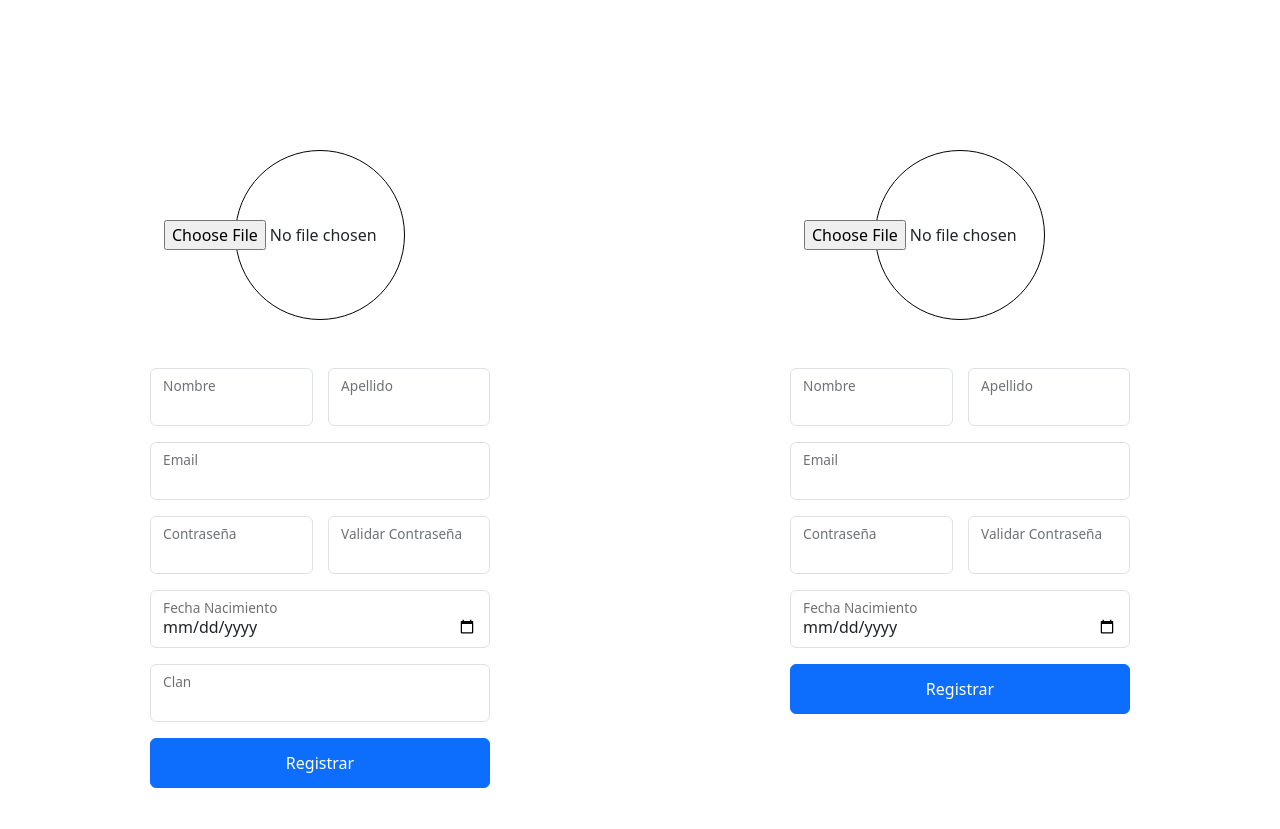
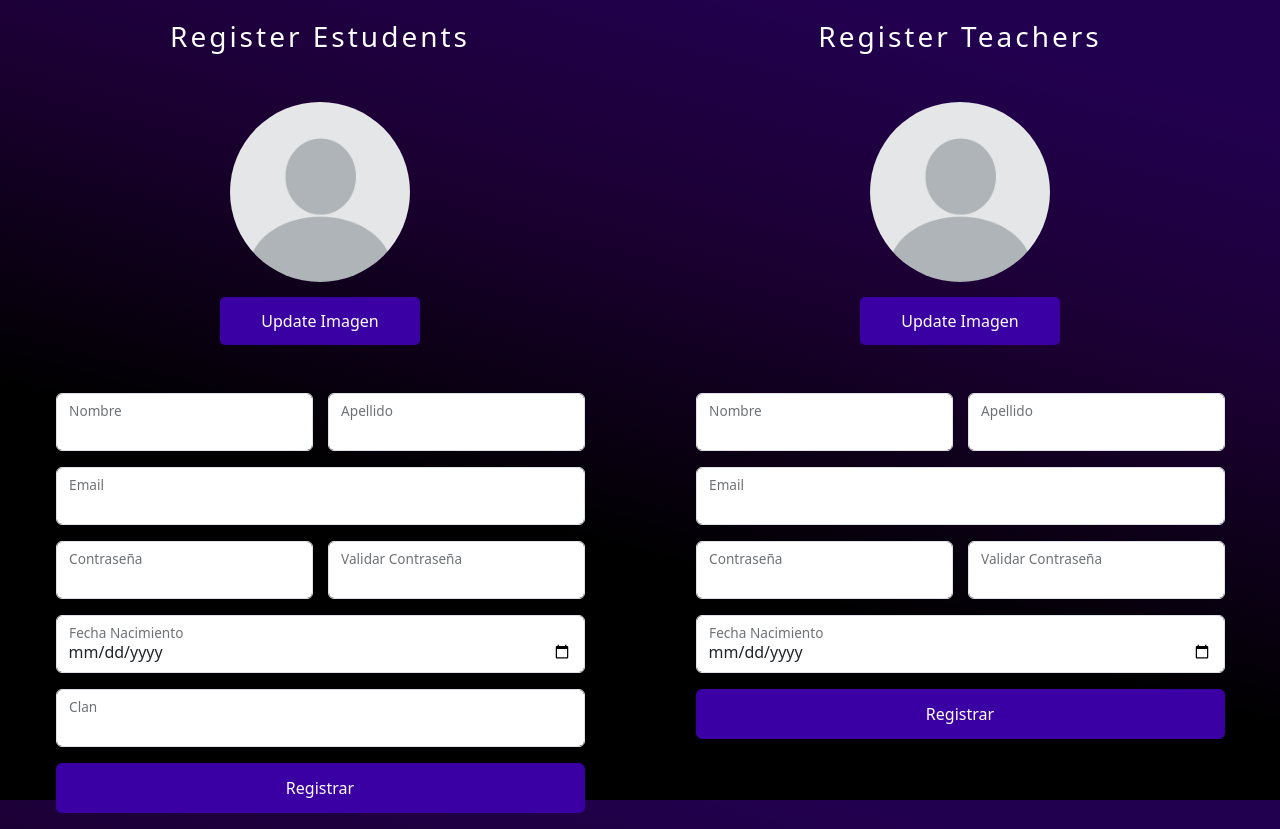
Before and after one commit to Jhamile08/Riwi-Mindset, a plain HTML site: page RiwiMindset/RiwiMindset-Proceso/General/administrador/index.html in a window 1280 px wide. Before the commit the page ends 804 px from the top, so only its background shows below. Drawn offline with nearby package versions, Linux system fonts and the light colour scheme.

Commit message:
Se terminan estilos de los formularios

```diff
--- a/RiwiMindset/RiwiMindset-Proceso/General/administrador/index.html
+++ b/RiwiMindset/RiwiMindset-Proceso/General/administrador/index.html
@@ -14,95 +14,101 @@
     <div class="containerForms">
         <div id="containerFormEstudents">
             <form>
+                <div class="titleEstudents mb-5">
+                    <h3>Register Estudents</h3>
+                </div>
                 <div class="containerImg containerForms2 mb-5">
-                    <div class="containerImagen">
-                        <input type="file" placeholder="CargarImagen">
-                    </div>
+                    <img src="./images/profile.png" id="profilePictureEstudents">
+                    <label for="inputFileEstudents">Update Imagen</label>
+                    <input type="file" accept="image/jpeg, image/png, image/jpg" id="inputFileEstudents" required>
                 </div>
                 <div class="containerForms1 mb-3">
                     <div class="form-floating">
-                        <input type="text" id="nombre" class="form-control">
+                        <input type="text" id="nombre" class="form-control" required>
                         <label for="nombre">Nombre</label>
                     </div>
                     <div class="form-floating">
-                        <input type="text" id="apellido" class="form-control">
+                        <input type="text" id="apellido" class="form-control" required>
                         <label for="apellido">Apellido</label>
                     </div>
                 </div>
                 <div class="containerForms2 mb-3">
                     <div class="form-floating">
-                        <input type="text" id="email" class="form-control">
+                        <input type="text" id="email" class="form-control" required>
                         <label for="email">Email</label>
                     </div>
                 </div>
                 <div class="containerForms1 mb-3">
                     <div class="form-floating ">
-                        <input type="password" id="contraseña" class="form-control">
+                        <input type="password" id="contraseña" class="form-control" required>
                         <label for="contraseña">Contraseña</label>
                     </div>
                     <div class="form-floating">
-                        <input type="password" id="validarContraseña" class="form-control">
+                        <input type="password" id="validarContraseña" class="form-control" required>
                         <label for="validarContraseña">Validar Contraseña</label>
                     </div>
                 </div>
                 <div class="containerForms2 mb-3">
                     <div class="form-floating">
-                        <input type="date" id="fechaNacimiento" class="form-control">
+                        <input type="date" id="fechaNacimiento" class="form-control" required>
                         <label for="fechaNacimiento">Fecha Nacimiento</label>
                     </div>
                 </div>
                 <div class="containerForms2 mb-3">
                     <div class="form-floating">
-                        <input type="text" id="clan" class="form-control">
+                        <input type="text" id="clan" class="form-control" required>
                         <label for="clan">Clan</label>
                     </div>
                 </div>
                 <div class="containerForms2 mb-3 button">
-                    <button class="btn btn-primary">Registrar</button>
+                    <button class="btn">Registrar</button>
                 </div>
         </div>
         </form>
         <div id="containerFormTeachers">
             <form>
+                <div class="titleTeachers mb-5">
+                    <h3>Register Teachers</h3>
+                </div>
                 <div class="containerImg containerForms2 mb-5">
-                    <div class="containerImagen">
-                        <input type="file" placeholder="CargarImagen">
-                    </div>
+                    <img src="./images/profile.png" id="profilePictureTeachers">
+                    <label for="inputFileTeachers">Update Imagen</label>
+                    <input type="file" accept="image/jpeg, image/png, image/jpg" id="inputFileTeachers" required>
                 </div>
                 <div class="containerForms1 mb-3">
                     <div class="form-floating">
-                        <input type="text" id="nombre" class="form-control">
+                        <input type="text" id="nombre" class="form-control" required>
                         <label for="nombre">Nombre</label>
                     </div>
                     <div class="form-floating">
-                        <input type="text" id="apellido" class="form-control">
+                        <input type="text" id="apellido" class="form-control" required>
                         <label for="apellido">Apellido</label>
                     </div>
                 </div>
                 <div class="containerForms2 mb-3">
                     <div class="form-floating">
-                        <input type="text" id="email" class="form-control">
+                        <input type="text" id="email" class="form-control" required>
                         <label for="email">Email</label>
                     </div>
                 </div>
                 <div class="containerForms1 mb-3">
                     <div class="form-floating ">
-                        <input type="password" id="contraseña" class="form-control">
+                        <input type="password" id="contraseña" class="form-control" required>
                         <label for="contraseña">Contraseña</label>
                     </div>
                     <div class="form-floating">
-                        <input type="password" id="validarContraseña" class="form-control">
+                        <input type="password" id="validarContraseña" class="form-control" required>
                         <label for="validarContraseña">Validar Contraseña</label>
                     </div>
                 </div>
                 <div class="containerForms2 mb-3">
                     <div class="form-floating">
-                        <input type="date" id="fechaNacimiento" class="form-control">
+                        <input type="date" id="fechaNacimiento" class="form-control" required>
                         <label for="fechaNacimiento">Fecha Nacimiento</label>
                     </div>
                 </div>
                 <div class="containerForms2 mb-3 button">
-                    <button class="btn btn-primary">Registrar</button>
+                    <button class="btn">Registrar</button>
                 </div>
         </div>
         </form>
@@ -113,6 +119,7 @@
     <script src="https://cdn.jsdelivr.net/npm/bootstrap@5.3.2/dist/js/bootstrap.bundle.min.js"
         integrity="sha384-C6RzsynM9kWDrMNeT87bh95OGNyZPhcTNXj1NW7RuBCsyN/o0jlpcV8Qyq46cDfL"
         crossorigin="anonymous"></script>
+    <script src="./script.js"></script>
 </body>
 
 </html>
--- /dev/null
+++ b/RiwiMindset/RiwiMindset-Proceso/General/administrador/script.js
@@ -0,0 +1,12 @@
+let profilePicEstudents = document.getElementById("profilePictureEstudents");
+let inputFileEstudents = document.getElementById("inputFileEstudents");
+let profilePicTeachers = document.getElementById("profilePictureTeachers");
+let inputFileTeachers = document.getElementById("inputFileTeachers")
+
+inputFileEstudents.onchange = function(){
+    profilePicEstudents.src = URL.createObjectURL(inputFileEstudents.files[0]);
+}
+
+inputFileTeachers.onchange = function(){
+    profilePicTeachers.src = URL.createObjectURL(inputFileTeachers.files[0]);
+}
--- a/RiwiMindset/RiwiMindset-Proceso/General/administrador/stylesAdmin.css
+++ b/RiwiMindset/RiwiMindset-Proceso/General/administrador/stylesAdmin.css
@@ -3,6 +3,13 @@
     padding: 0;
 }
 
+body{
+     background: rgb(0, 0, 0);
+    background: linear-gradient(15deg,
+      rgba(0, 0, 0, 1) 50vh,
+      rgba(27, 0, 50, 1) 90vh,
+      rgba(34, 0, 80, 1) 90%);
+}
 
 .containerForms {
     display: flex;
@@ -10,7 +17,7 @@
     justify-content: center;
     width: 100%;
     height: 100vh;
-    padding: 0;
+    padding-top: 20px;
 }
 
 .containerForms #containerFormEstudents {
@@ -20,7 +27,12 @@
     align-items: center;
     height: 100%;
     width: 50%;
-    padding: 150px;
+}
+
+.containerForms #containerFormEstudents .titleEstudents{
+    text-align: center;
+    color: #ffff;
+    letter-spacing: 3px;
 }
 
 .containerForms #containerFormEstudents .containerForms1 {
@@ -42,24 +54,48 @@
 .containerForms #containerFormEstudents form .containerForms2 button{
     width: 100%;
     height: 50px;
+    background-color: #3B00A4;
+    border-color: #3B00A4;
+    color: #ffff;
+}
+
+.containerForms #containerFormEstudents form .containerForms2 button:hover{
+    background-color: #1C004D;
 }
 
 .containerForms #containerFormEstudents .containerImg{
     display: flex;
+    flex-direction: column;
     align-items: center;
     justify-content: center;
+    gap: 15px;
 }
 
-.containerForms #containerFormEstudents .containerImagen{
-    display: flex;
-    align-items: center;
-    justify-content: center;
-    width: 170px;
-    height: 170px;
-    border-radius: 100px;
-    border: 1px solid black;
-    padding: 5px;
+.containerForms #containerFormEstudents .containerImg label{
+  display: block;
+  width: 200px;
+  background-color: #3B00A4;
+  color: #fff;
+  padding: 12px;
+  border-radius: 5px;
+  cursor: pointer;
+  text-align: center;
+  transition: all ease 0.3s;
+}
 
+.containerForms #containerFormEstudents .containerImg label:hover{
+    background-color: #1C004D;
+    transition: all ease 0.3s;
+}
+
+.containerForms #containerFormEstudents .containerImg input{
+    display: none;
+}
+
+.containerForms #containerFormEstudents .containerImg img{
+    width: 180px;
+    height: 180px;
+    border-radius: 50%;
 }
 
 .containerForms #containerFormTeachers {
@@ -69,8 +105,14 @@
     align-items: center;
     height: 100%;
     width: 50%;
-    padding: 150px;
 }
+
+.containerForms #containerFormTeachers .titleTeachers{
+    text-align: center;
+    color: #ffff;
+    letter-spacing: 3px;
+}
+
 
 .containerForms #containerFormTeachers .containerForms1 {
     display: flex;
@@ -88,22 +130,47 @@
 
 .containerForms #containerFormTeachers .containerImg{
     display: flex;
+    flex-direction: column;
     align-items: center;
     justify-content: center;
+    gap: 15px;
 }
 
-.containerForms #containerFormTeachers .containerImagen{
-    display: flex;
-    align-items: center;
-    justify-content: center;
-    width: 170px;
-    height: 170px;
-    border-radius: 100px;
-    border: 1px solid black;
-    padding: 5px;
+.containerForms #containerFormTeachers .containerImg label{
+  display: block;
+  width: 200px;
+  background-color: #3B00A4;
+  color: #fff;
+  padding: 12px;
+  border-radius: 5px;
+  cursor: pointer;
+  text-align: center;
+  transition: all ease 0.3s;
+}
+
+.containerForms #containerFormTeachers .containerImg label:hover{
+    background-color: #1C004D;
+    transition: all ease 0.3s;
+}
+
+.containerForms #containerFormTeachers .containerImg input{
+    display: none;
+}
+
+.containerForms #containerFormTeachers .containerImg img{
+    width: 180px;
+    height: 180px;
+    border-radius: 50%;
 }
 
 .containerForms #containerFormTeachers form .containerForms2 button{
     width: 100%;
     height: 50px;
+    background-color: #3B00A4;
+    border-color: #3B00A4;
+    color:#fff;
 }
+
+.containerForms #containerFormTeachers form .containerForms2 button:hover{
+    background-color: #1C004D;
+}
```
Also changed, not shown: RiwiMindset/RiwiMindset-Proceso/General/administrador/images/profile.png (added).
